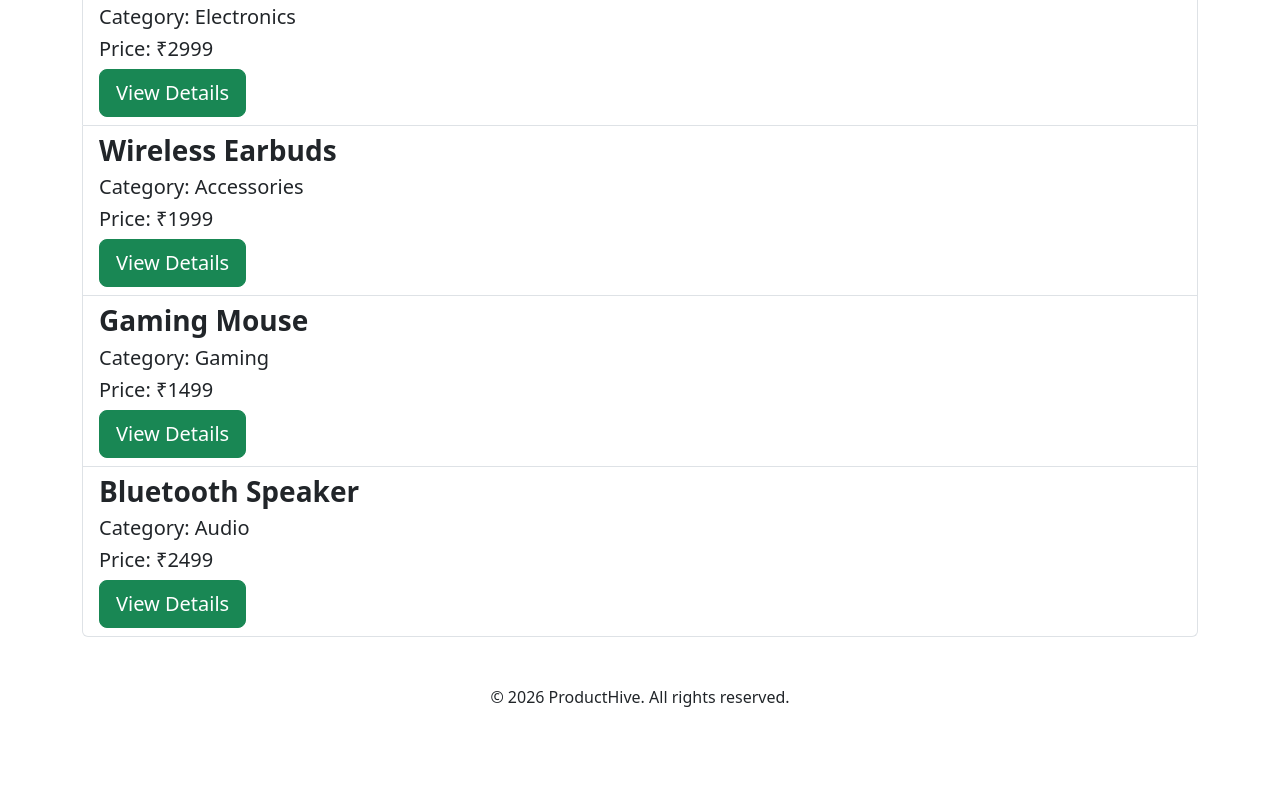
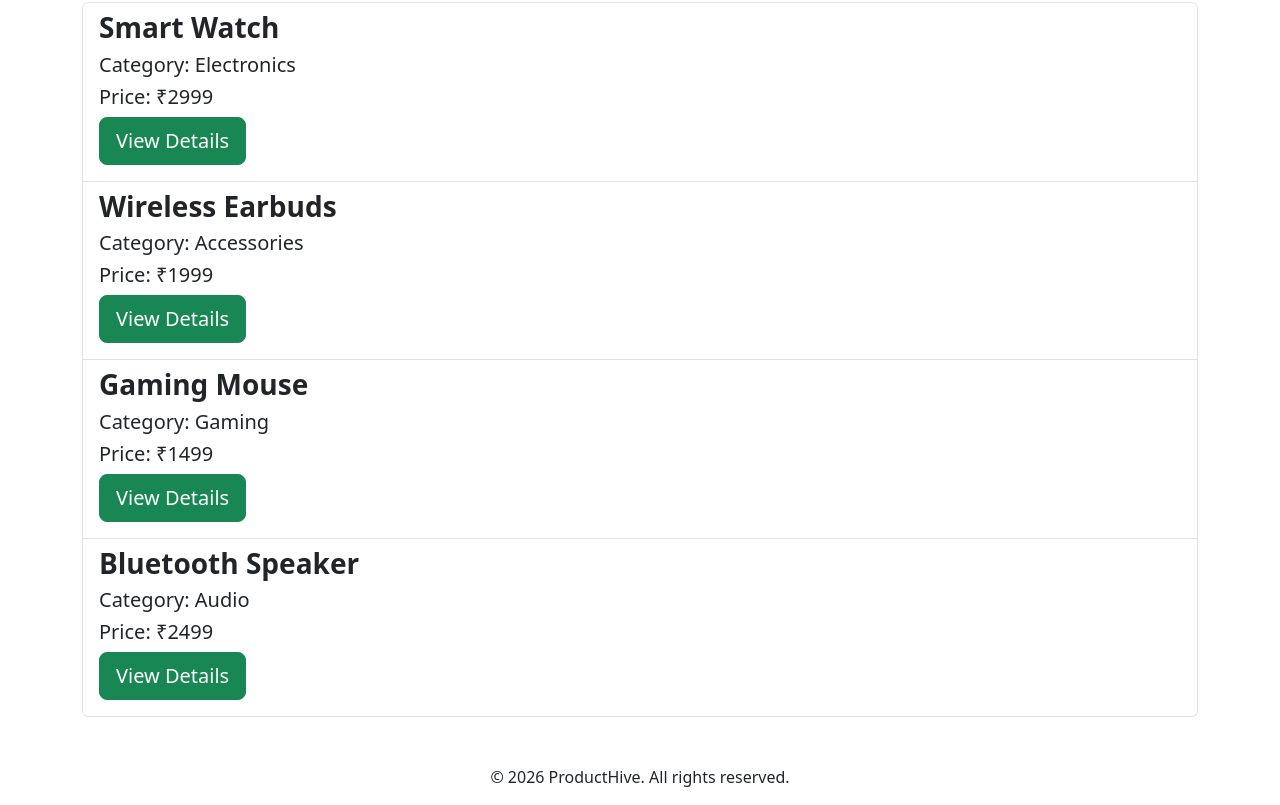
Before and after one commit to AKM7622/ProductHive, a website: page products.html in a window 1280 px wide. Shown: the part 198-1003 px from the top of the page. Before the commit the page ends 923 px from the top, so only its background shows below. Drawn offline with nearby package versions, Linux system fonts and the light colour scheme.

Commit message:
Updated Products page

```diff
--- a/products.html
+++ b/products.html
@@ -24,32 +24,32 @@
   </header>
   <main>
     <div class="container">
-      <section class="mt-4">
-        <h1 class="mb-4 text-center">Products</h1>
+      <section class="mt-5">
+        <h1 class="mb-5 text-center">Products</h1>
         <ul class="list-group">
           <li class="list-group-item">
             <div class="fw-bold h3">Smart Watch</div>
             <p class="mb-2 h5">Category: Electronics</p>
             <p class="h5">Price: ₹2999</p>
-            <a href="details.html?id=1"><button class="btn btn-success btn-lg">View Details</button></a>
+            <a href="details.html?id=1"><button class="btn btn-success btn-lg mb-2">View Details</button></a>
           </li>
           <li class="list-group-item">
             <div class="fw-bold h3">Wireless Earbuds</div>
             <p class="mb-2 h5">Category: Accessories</p>
             <p class="h5">Price: ₹1999</p>
-            <a href="details.html?id=2"><button class="btn btn-success btn-lg">View Details</button></a>
+            <a href="details.html?id=2"><button class="btn btn-success btn-lg mb-2">View Details</button></a>
           </li>
           <li class="list-group-item">
             <div class="fw-bold h3">Gaming Mouse</div>
             <p class="mb-2 h5">Category: Gaming</p>
             <p class="h5">Price: ₹1499</p>
-            <a href="details.html?id=3"><button class="btn btn-success btn-lg">View Details</button></a>
+            <a href="details.html?id=3"><button class="btn btn-success btn-lg mb-2">View Details</button></a>
           </li>
           <li class="list-group-item">
             <div class="fw-bold h3">Bluetooth Speaker</div>
             <p class="mb-2 h5">Category: Audio</p>
             <p class="h5">Price: ₹2499</p>
-            <a href="details.html?id=4"><button class="btn btn-success btn-lg">View Details</button></a>
+            <a href="details.html?id=4"><button class="btn btn-success btn-lg mb-2">View Details</button></a>
           </li>
         </ul>
       </section>
```
Also changed, not shown: star-rated.html (+8 -4 lines).
